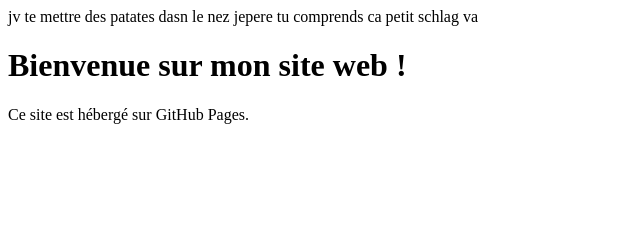
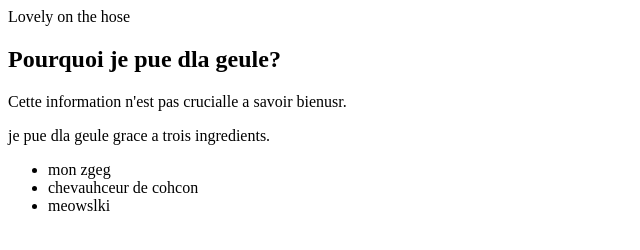
Before and after one commit to albionbrs/lololol, a plain HTML site: page index.html in a window 1280 px wide. Shown: the whole page, without its empty margins (0-640 px from the left). Drawn offline with Linux system fonts and the light colour scheme.

Commit message:
Update index.html

```diff
--- a/index.html
+++ b/index.html
@@ -1,14 +1,28 @@
 
 <!DOCTYPE html>
 <html lang="fr">
-<head>
+<header> Lovely on the hose </header>
+    <head>
     <meta charset="UTF-8">
     <meta name="viewport" content="width=device-width, initial-scale=1.0">
     <title>Mon Site Web</title>
-</head>
+
+    </head>
 <body>
- jv te mettre des patates dasn le nez jepere tu comprends ca petit schlag va
-  <h1>Bienvenue sur mon site web !</h1>
-    <p>Ce site est hébergé sur GitHub Pages.</p>
+<h2>Pourquoi je pue dla geule?</h2>
+<aside> Cette information n'est pas crucialle a savoir bienusr.</aside>
+<p> je pue dla geule grace a trois ingredients.</p>
+<ul>
+<li>
+    mon zgeg
+</li>
+<li>
+    chevauhceur de cohcon
+</li>
+    <li>
+meowslki
+    </li>
+
+</ul>
 </body>
 </html>
```
